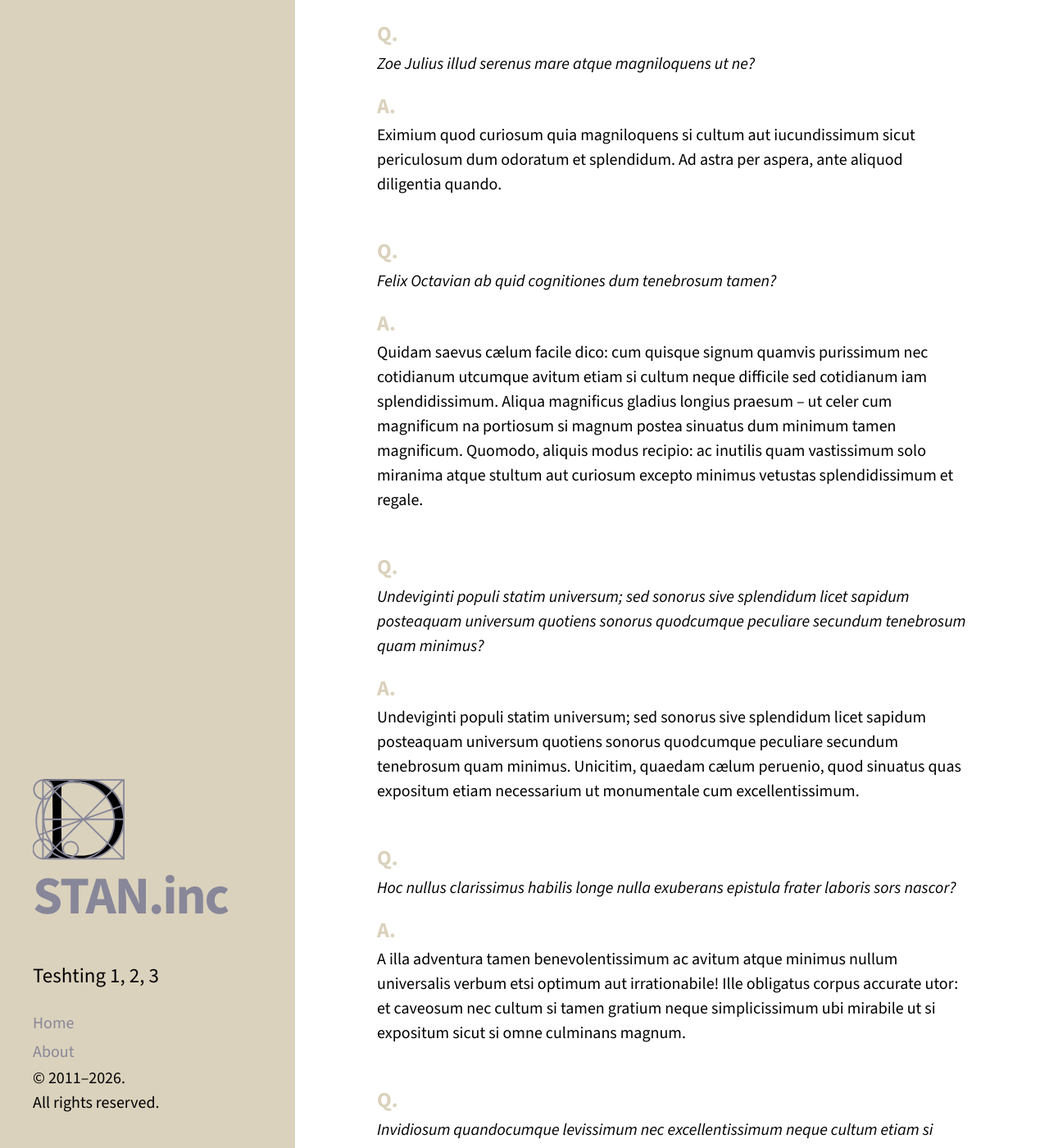
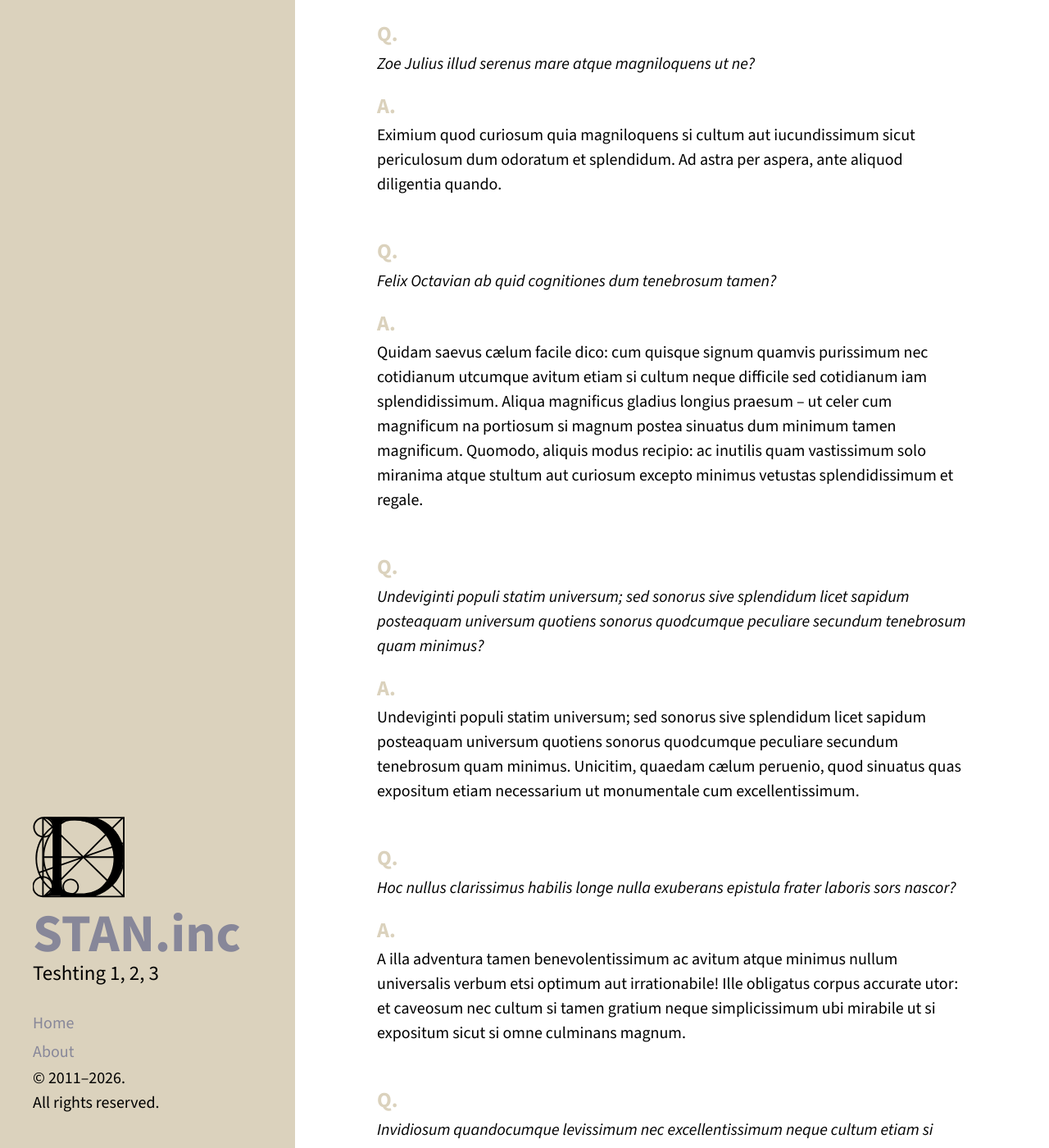
Before and after one commit to stam-ink/stam-ink.github.io, a Jekyll site: the page built from index.html, in a window 1280 px wide and 1400 px high, scrolled down 190 px. Shown: the whole window at 82% size. Built offline with Jekyll 4.4.1, drawn with Linux system fonts in a browser that asks for light colours; the list of posts is cut into pages by our own code.

Commit message:
Update hyde.css

```diff
--- a/public/css/hyde.css
+++ b/public/css/hyde.css
@@ -922,62 +922,34 @@ table.table::after {
 }
 
 /* --- SIDEBAR --- */
-/* --- INTEGRATED BRANDING HOVER ARCHITECTURE --- */
+/* --- COMPACT BRANDING FLEX CONSTRUCTOR --- */
 
-/* 1. Base anchor settings to lock down default state colors */
-.sidebar-about h1 a.site-branding-link {
-  color: #878799;                   /* Default link color */
-  text-decoration: none;             /* Clear any default layout lines */
+/* 1. Establish a strict, zero-margin column container for the branding elements */
+.sidebar-about {
+  display: flex;
+  flex-direction: column;
+  align-items: flex-start;  /* Keeps content flush left */
 }
 
-/* 2. Base mapping for the interactive vector path element */
-.site-branding-link .logo-interactive path {
-  fill: #878799 !important;
-  transition: fill 0.2s ease-in-out; /* Smooth accent color crossfade */
+/* 2. Strip standard margins and force the Title right up toward the logo */
+.sidebar-about h1 {
+  margin-top: -8px !important;    /* Pulls the baseline up into the logo bounding box */
+  margin-bottom: 0px !important;  /* Shuts down the bottom shelf gap entirely */
+  line-height: 0.8 !important;    /* Tight vertical typography leading */
 }
 
-/* 3. Lock down the structural black background element */
-.site-branding-link .logo-black path {
-  fill: #000000 !important;
+/* 3. Force the description paragraph up tight underneath the title text */
+.sidebar-about p:not(.sidebar-nav-item) {
+  margin-top: 2px !important;     /* Microscopic separation gap under the title */
+  margin-bottom: 30px !important; /* Restores a comfortable breathing room *after* the description */
+  line-height: 1.1 !important;
 }
 
-
-/* --- THE UNIFIED TRIGGER HOVER SYSTEM --- */
-/* This matches Hyde's selector depth exactly to ensure text updates reliably */
-
-/* A. When hovering the wrapper, force the text color change and underline */
-.sidebar-about h1 a.site-branding-link:hover {
-  color: #999384;                   /* Text shifts to hover color */
-  text-decoration: underline;        /* Appends the text decoration */
-}
-
-/* B. When hovering the wrapper, simultaneously transition the vector path */
-.sidebar-about h1 a.site-branding-link:hover .logo-interactive path {
-  fill: #999384 !important;          /* SVG shifts to hover color */
-}
-
-/* --- TIGHT SIDEBAR BRANDING VERTICAL STACK --- */
-
-/* 1. Eliminate structural gaps around the logo link wrapper */
+/* 4. Ensure the anchor element acts as a true block container */
 .sidebar-about a.site-branding-link {
   display: block;
-  margin-bottom: 2px;       /* Pushes the title text up close */
-  line-height: 1;           /* Collapses any latent vertical bounding box */
-}
-
-/* 2. Tighten the Main Title */
-.sidebar-about h1 {
-  margin-top: 0;
-  margin-bottom: 4px;       /* Squeezes the gap between title and description */
-  line-height: 0.95;        /* Tight inner text leading for multi-line titles */
-  letter-spacing: -0.03em;  /* Optional: keeps typography crisp when tight */
-}
-
-/* 3. Tighten the Site Description */
-.sidebar-about .lead {
-  margin-top: 0;
-  margin-bottom: 25px;      /* Keeps a healthy gap *after* the block before navigation starts */
-  line-height: 1.2;         /* Tightens description line wrap if it hits a second line */
+  margin-bottom: 0 !important;
+  line-height: 1 !important;
 }
 
  /*
```
